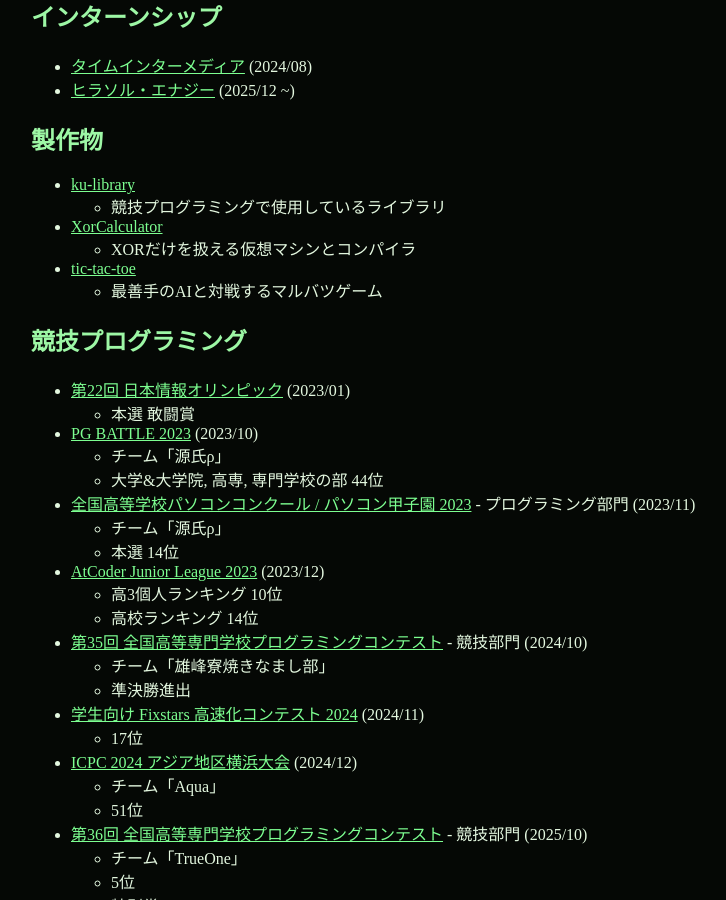
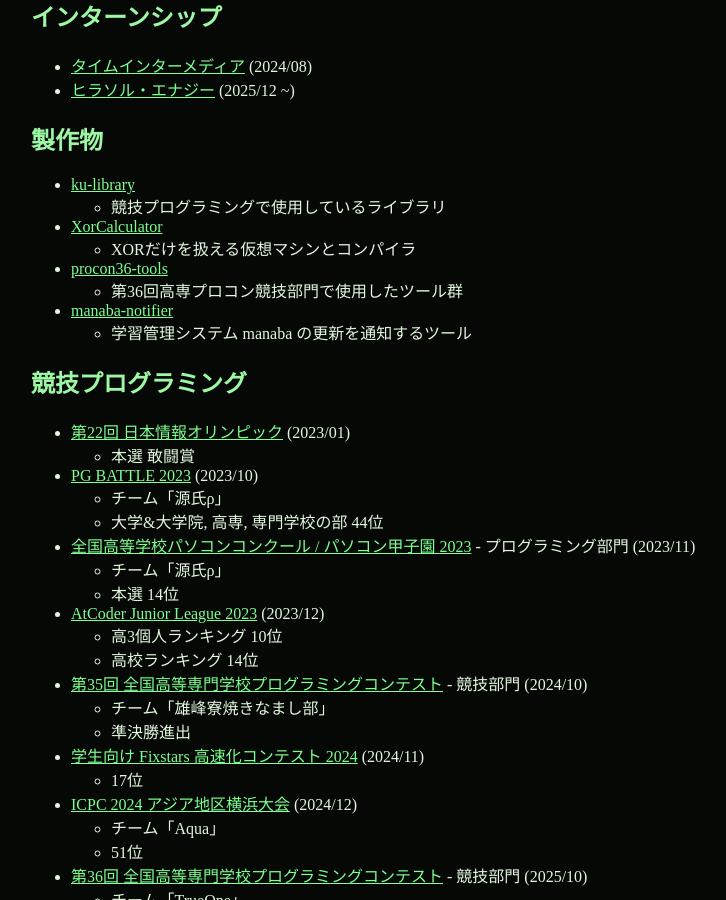
Before and after one commit to kogetsu0728/kogetsu0728.github.io, a Jekyll site: the page built from index.md, in a window 1280 px wide and 900 px high, scrolled down 898 px. Shown: the whole window, without its empty margins (229-955 px from the left). Built offline with Jekyll 4.4.1, drawn with Linux system fonts in a browser that asks for light colours.

Commit message:
feat: update portfolio works (#7)
* feat: update portfolio works

* fix: rename procon tools entry

```diff
--- a/index.md
+++ b/index.md
@@ -47,8 +47,10 @@
     - 競技プログラミングで使用しているライブラリ
 - [XorCalculator](https://github.com/kogetsu0728/XorCalculator)
     - XORだけを扱える仮想マシンとコンパイラ
-- [tic-tac-toe](https://kogetsu0728.github.io/tic-tac-toe)
-    - 最善手のAIと対戦するマルバツゲーム
+- [procon36-tools](https://github.com/procon36-nitkc/tools)
+    - 第36回高専プロコン競技部門で使用したツール群
+- [manaba-notifier](https://github.com/kogetsu0728/manaba-notifier)
+    - 学習管理システム manaba の更新を通知するツール
 
 ## 競技プログラミング
 - [第22回 日本情報オリンピック](https://www2.ioi-jp.org/joi/2022) (2023/01)
```
